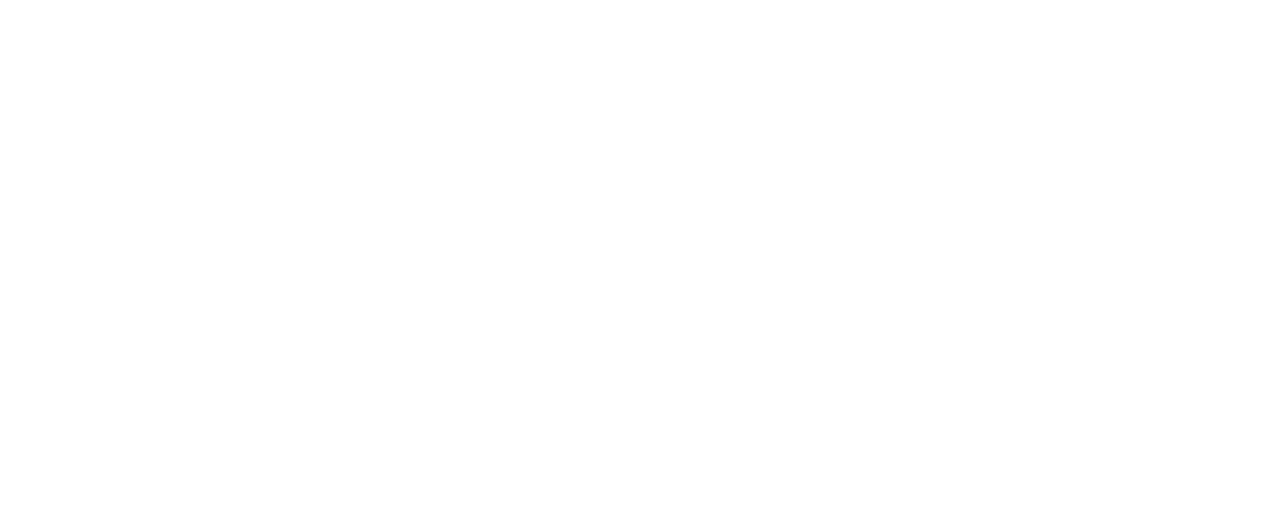
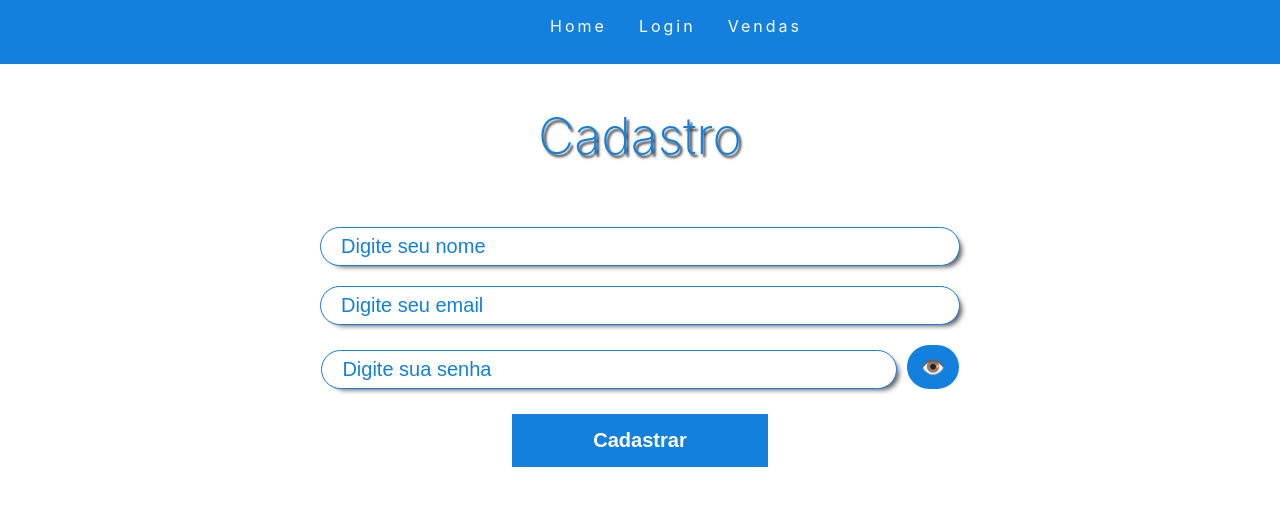
Before and after one commit to Gabriel4420/frontend-desafioRevelo, a Next.js app: page /register in a window 1280 px wide. Shown: the top 506 px of the page. Built offline with nearby package versions, Linux system fonts and the light colour scheme.

Commit message:
docs: :sparkles: Atualizando o Doc e alguns componentes (Pages)(Component) [Estoque, Login, Register][Menu]

```diff
--- a/pages/login/index.js
+++ b/pages/login/index.js
@@ -25,7 +25,7 @@
 
       const { data: data } = await api.post('login', {
         email: email,
-        password: saltpassword,
+        password: saltpassword
       })
 
       if (
--- a/pages/register/index.js
+++ b/pages/register/index.js
@@ -1,14 +1,18 @@
-import React, { useState } from 'react'
+import React, { useState, useEffect } from 'react'
 import { useRouter } from 'next/router'
 import Link from 'next/link'
 import Head from 'next/head'
 import Menu from '../../src/components/Menu'
 import api from '../../src/services/api'
 import bcrypt from 'bcryptjs'
-
+import * as C from './styles'
+import { setCookie } from 'nookies'
 
 const Register = () => {
+  const [token, setToken] = useState()
+  const [name, setName] = useState('')
   const [email, setEmail] = useState('')
+  const [typeCamp, setTypeCamp] = useState('password')
 
   const [password, setPassword] = useState('')
 
@@ -20,31 +24,80 @@
     try {
       const saltpassword = await bcrypt.hash(password, 8)
 
-      const { data: data } = await api.post('register', {
+      const { data: data } = await api.post('user', {
+        name: name,
         email: email,
         password: saltpassword,
       })
 
-      if (
-        (await data.user.email) !== email &&
-        (await data.user.password) !== saltpassword
-      ) {
-        alert('email ou senha incorretos')
-        router.push('/login')
-      } else {
-        setCookie(null, 'token', data.token, {
-          maxAge: 86400 * 7,
-          path: '/',
-        }),
-          setToken(data.token)
-        router.push('/estoque')
-      }
+      router.push('/login')
+
     } catch (error) {
       console.log(error)
     }
   }
 
-  return <div></div>
+  const handleCampText = () => {
+    setTypeCamp('text')
+  }
+
+  const handleCampPassWord = () => {
+    setTypeCamp('password')
+  }
+
+  return (
+    <C.Container>
+      <Head>
+        <title>ComunikMe - Cadastrar Usuário</title>
+        <meta
+          name="description"
+          content="Aplicativo para gestão de estoque e vendas"
+        />
+        <link rel="icon" href="/logo2.ico" />
+      </Head>
+      <header>
+        <Menu />
+      </header>
+
+      <section className="form">
+        <h1>Cadastro</h1>
+        <form method="POST" onSubmit={handleRegister}>
+          <input
+            placeholder="Digite seu nome"
+            value={name}
+            onChange={(e) => setName(e.target.value)}
+          />
+          <input
+            placeholder="Digite seu email"
+            value={email}
+            onChange={(e) => setEmail(e.target.value)}
+          />
+          <div
+            style={{
+              width: '100%',
+              display: 'flex',
+              justifyContent: 'center',
+              alignItems: 'center',
+            }}
+          >
+            <C.InputPassword
+              placeholder="Digite sua senha"
+              value={password}
+              onChange={(e) => setPassword(e.target.value)}
+              type={typeCamp}
+
+            />
+            <button  onDoubleClick={handleCampText} onClick={ handleCampPassWord } className="showPassword">
+             {typeCamp == 'password' ? '👁️':'🔑'}
+            </button>
+          </div>
+          <button type="submit" className="button">
+            Cadastrar
+          </button>
+        </form>
+      </section>
+    </C.Container>
+  )
 }
 
 export default Register
--- a/pages/register/styles.js
+++ b/pages/register/styles.js
@@ -1,5 +1,110 @@
-import styled from 'styled-components';
+import styled from 'styled-components'
 
 export const Container = styled.div`
+  display: flex;
+  flex-direction: column;
+  width: 100%;
 
-`;
+  .form {
+    display: flex;
+    flex-direction: column;
+    align-items: center;
+    justify-content: center;
+    width: 100%;
+  }
+  h1 {
+    font-size: 50px;
+    font-weight: 200;
+    text-shadow: 0.05em 0.05em 0.05em #333;
+    color: #1480de;
+  }
+  .form form {
+    display: flex;
+    flex-direction: column;
+    align-items: center;
+    justify-content: center;
+    width: 100%;
+    margin: 20px;
+  }
+
+  .form input {
+    display: flex;
+    flex-direction: column;
+    align-items: center;
+    justify-content: center;
+    line-height: 35px;
+    margin-bottom: 20px;
+    color: #1480de;
+    font-weight: bold;
+    width: 50%;
+    outline: 0;
+    border: 1px solid #1480de;
+    border-radius: 30px;
+    padding-left: 20px;
+    font-size: 20px;
+
+    &::placeholder {
+      color: #1480de;
+      font-weight: 200;
+      text-shadow: none;
+    }
+    box-shadow: 5px 4px 5px -3px rgba(0, 0, 0, 0.64);
+  }
+
+  .form button {
+    background-color: #1480de;
+    color: white;
+    border: none;
+    cursor: pointer;
+    font-size: 20px;
+    padding: 15px;
+    margin-bottom: 39px;
+    width: 20%;
+    font-weight: bold;
+  }
+
+  .form button:hover {
+    background-color: #062643;
+  }
+  a {
+    font-weight: bold;
+    font-size: 24px;
+  }
+  a:hover {
+    cursor: pointer;
+    text-decoration: underline;
+  }
+
+  .showPassword {
+    padding: 10px !important;
+    border-radius: 100px;
+    width: 4% !important;
+    cursor: pointer;
+    margin-bottom: 25px !important;
+  }
+`
+
+export const InputPassword = styled.input`
+  display: flex;
+  flex-direction: column;
+  align-items: center;
+  justify-content: center;
+  line-height: 35px;
+  margin-bottom: 20px;
+  color: #1480de;
+  font-weight: bold;
+  width: 45% !important;
+  outline: 0;
+  border: 1px solid #1480de;
+  border-radius: 30px;
+  padding-left: 20px;
+  font-size: 20px;
+  margin-right: 10px;
+
+  &::placeholder {
+    color: #1480de;
+    font-weight: 200;
+    text-shadow: none;
+  }
+  box-shadow: 5px 4px 5px -3px rgba(0, 0, 0, 0.64);
+`
--- a/src/components/Menu/index.js
+++ b/src/components/Menu/index.js
@@ -10,12 +10,12 @@
   const [token, setToken] = useState()
   const router = useRouter()
 
-  useEffect(() => {
+  /* useEffect(() => {
     api
       .get('users')
       .then((resp) => setToken(resp.data.token))
       .catch((err) => console.log(err))
-  }, [])
+  }, []) */
 
   const handleLogout = () => {
     console.log('token:' + token)
@@ -28,7 +28,7 @@
   }
   return (
     <Container>
-      {cookies.token ? (
+      {cookies.token !== undefined ? (
         <ul className="nav-list">
           <li>
             <Link href="/">Home</Link>
```
Also changed, not shown: pages/estoque/index.js (+10 -3 lines), Home.png (added), 1 other file (tests, documents, lock files or other folders).
